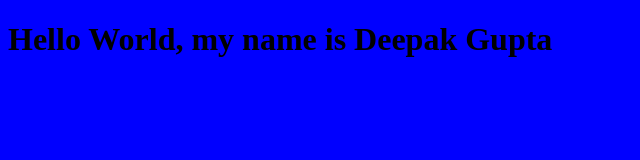
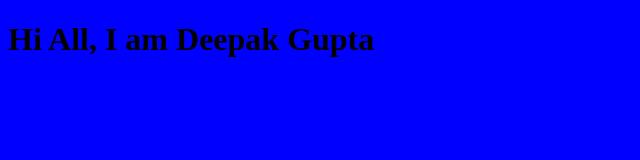
Before and after one commit to thatsdeep/capstone-project, a plain HTML site: page app/index.html in a window 1280 px wide. Shown: the whole page, without its empty margins (0-640 px from the left). Drawn offline with Linux system fonts and the light colour scheme.

Commit message:
Update index.html

```diff
--- a/app/index.html
+++ b/app/index.html
@@ -8,7 +8,7 @@
 </head>
 <body style="background-color:blue;">
     <h1>
-        Hello World, my name is Deepak Gupta
+        Hi All, I am Deepak Gupta
     </h1>
 </body>
 </html>
```
